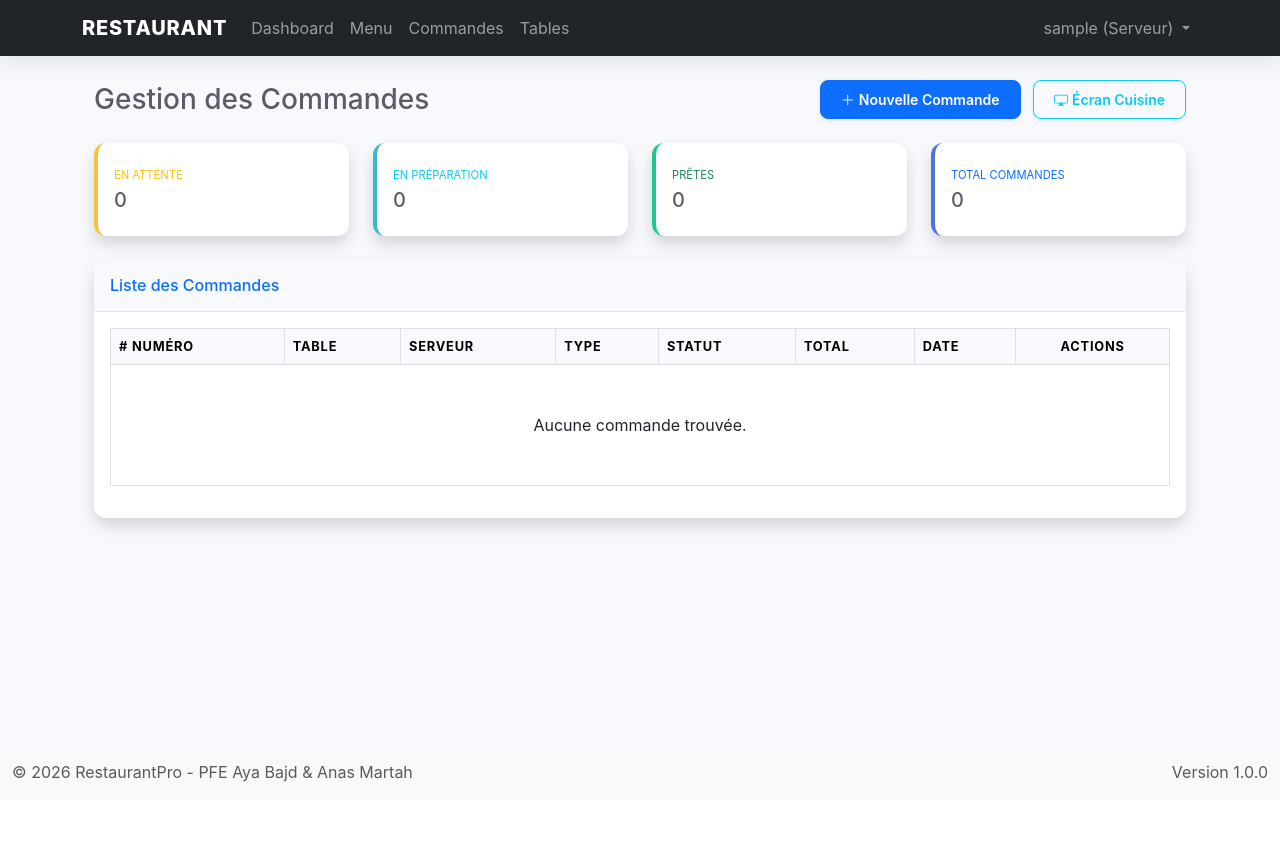
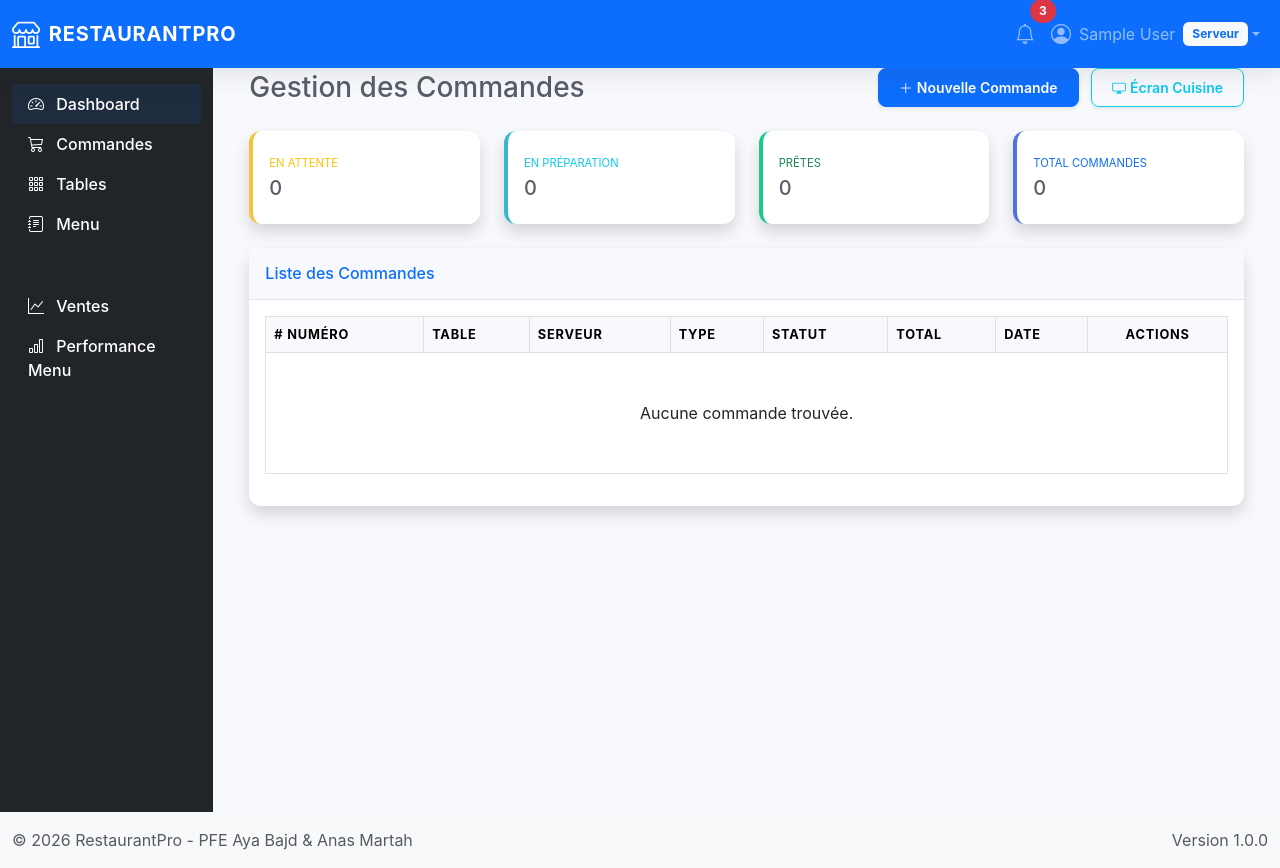
Before and after one commit to MedHatimFasih/restaurant-management, a Django app: page /orders/ in a window 1280 px wide. Before the commit the page ends 782 px from the top, so only its background shows below. Run offline with Django 5.2, Linux system fonts and the light colour scheme; the visitor is signed in with stand-in values (Sample User, id 1); data that the repository does not hold is empty; parts of the project's set-up code (start-up, migrations or seed data) failed here and were passed over.

Commit message:
Fix dashboard conflicts, database sync, and UI enhancements

```diff
--- a/restaurant_management/urls.py
+++ b/restaurant_management/urls.py
@@ -1,19 +1,3 @@
-"""
-URL configuration for restaurant_management project.
-
-The `urlpatterns` list routes URLs to views. For more information please see:
-    https://docs.djangoproject.com/en/6.0/topics/http/urls/
-Examples:
-Function views
-    1. Add an import:  from my_app import views
-    2. Add a URL to urlpatterns:  path('', views.home, name='home')
-Class-based views
-    1. Add an import:  from other_app.views import Home
-    2. Add a URL to urlpatterns:  path('', Home.as_view(), name='home')
-Including another URLconf
-    1. Import the include() function: from django.urls import include, path
-    2. Add a URL to urlpatterns:  path('blog/', include('blog.urls'))
-"""
 from django.contrib import admin
 from django.urls import path, include
 from django.conf import settings
@@ -21,13 +5,13 @@ from django.conf.urls.static import static
 
 urlpatterns = [
     path('admin/', admin.site.urls),
-    path('', include('apps.dashboard.urls', namespace='dashboard')),
     path('users/', include('apps.users.urls', namespace='users')),
-    path('orders/', include('apps.orders.urls', namespace='orders')),
     path('menu/', include('apps.menu.urls', namespace='menu')),
     path('tables/', include('apps.tables.urls', namespace='tables')),
+    path('orders/', include('apps.orders.urls', namespace='orders')),
+    path('dashboard/', include('apps.dashboard.urls', namespace='dashboard')),
+    path('', include('apps.dashboard.urls', namespace='home')),  # Utilisation d'un namespace unique
 ]
 
 if settings.DEBUG:
-    urlpatterns += static(settings.STATIC_URL, document_root=settings.STATIC_ROOT)
     urlpatterns += static(settings.MEDIA_URL, document_root=settings.MEDIA_ROOT)
--- a/templates/base.html
+++ b/templates/base.html
@@ -1,31 +1,68 @@
+{% load static %}
 <!DOCTYPE html>
 <html lang="fr">
 <head>
     <meta charset="UTF-8">
     <meta name="viewport" content="width=device-width, initial-scale=1.0">
     <title>{% block title %}Restaurant Management{% endblock %}</title>
+
+    <!-- Bootstrap 5 CSS -->
     <link href="https://cdn.jsdelivr.net/npm/bootstrap@5.3.0/dist/css/bootstrap.min.css" rel="stylesheet">
-    <link rel="stylesheet" href="https://cdn.jsdelivr.net/npm/bootstrap-icons@1.11.1/font/bootstrap-icons.css">
-    {% load static %}
-    <link rel="stylesheet" href="{% static 'css/style.css' %}">
+
+    <!-- Bootstrap Icons -->
+    <link rel="stylesheet" href="https://cdn.jsdelivr.net/npm/bootstrap-icons@1.11.0/font/bootstrap-icons.css">
+
+    <!-- Chart.js -->
+    <script src="https://cdn.jsdelivr.net/npm/chart.js@4.4.0/dist/chart.umd.min.js"></script>
+
+    <!-- Custom CSS -->
+    <link rel="stylesheet" href="{% static 'css/custom.css' %}">
+
+    {% block extra_css %}{% endblock %}
 </head>
 <body>
+    <!-- Navbar -->
     {% include 'includes/navbar.html' %}
 
-    <main class="container mt-4">
-        {% if messages %}
-            {% for message in messages %}
-                <div class="alert alert-{{ message.tags }}">{{ message }}</div>
-            {% endfor %}
-        {% endif %}
+    <div class="container-fluid">
+        <div class="row">
+            <!-- Sidebar -->
+            {% if user.is_authenticated %}
+            {% include 'includes/sidebar.html' %}
+            {% endif %}
 
-        {% block content %}
-        {% endblock %}
-    </main>
+            <!-- Main Content -->
+            <main class="{% if user.is_authenticated %}col-md-9 ms-sm-auto col-lg-10{% else %}col-12{% endif %} px-md-4">
+                <!-- Messages -->
+                {% if messages %}
+                <div class="mt-3">
+                    {% for message in messages %}
+                    <div class="alert alert-{{ message.tags }} alert-dismissible fade show" role="alert">
+                        {{ message }}
+                        <button type="button" class="btn-close" data-bs-dismiss="alert"></button>
+                    </div>
+                    {% endfor %}
+                </div>
+                {% endif %}
 
+                <!-- Page Content -->
+                {% block content %}{% endblock %}
+            </main>
+        </div>
+    </div>
+
+    <!-- Footer -->
     {% include 'includes/footer.html' %}
 
+    <!-- Bootstrap JS -->
     <script src="https://cdn.jsdelivr.net/npm/bootstrap@5.3.0/dist/js/bootstrap.bundle.min.js"></script>
-    <script src="{% static 'js/script.js' %}"></script>
+
+    <!-- jQuery (optionnel mais utile) -->
+    <script src="https://code.jquery.com/jquery-3.7.1.min.js"></script>
+
+    <!-- Custom JS -->
+    <script src="{% static 'js/custom.js' %}"></script>
+
+    {% block extra_js %}{% endblock %}
 </body>
 </html>
--- a/templates/dashboard/home.html
+++ b/templates/dashboard/home.html
@@ -7,7 +7,7 @@
 <div class="container-fluid animate-fade-in">
     <!-- Header -->
     <div class="d-sm-flex align-items-center justify-content-between mb-4">
-        <h1 class="h3 mb-0 text-gray-800">Tableau de Bord</h1>
+        <h1 class="h3 mb-0 text-gray-800">Tableau de bord</h1>
         <div class="d-none d-sm-inline-block">
             <a href="{% url 'dashboard:export_sales_csv' %}" class="btn btn-sm btn-primary shadow-sm">
                 <i class="bi bi-download fa-sm text-white-50 me-2"></i>Générer Rapport
--- a/templates/includes/navbar.html
+++ b/templates/includes/navbar.html
@@ -1,37 +1,63 @@
-<nav class="navbar navbar-expand-lg navbar-dark bg-dark">
-    <div class="container">
-        <a class="navbar-brand" href="/">Restaurant</a>
-        <button class="navbar-toggler" type="button" data-bs-toggle="collapse" data-bs-target="#navbarNav" aria-controls="navbarNav" aria-expanded="false" aria-label="Toggle navigation">
+{% load static %}
+<nav class="navbar navbar-expand-lg navbar-dark bg-primary sticky-top">
+    <div class="container-fluid">
+        <a class="navbar-brand d-flex align-items-center" href="{% url 'dashboard:home' %}">
+            <i class="bi bi-shop fs-3 me-2"></i>
+            <span class="fw-bold">RestaurantPro</span>
+        </a>
+
+        <button class="navbar-toggler" type="button" data-bs-toggle="collapse" data-bs-target="#navbarNav">
             <span class="navbar-toggler-icon"></span>
         </button>
+
         <div class="collapse navbar-collapse" id="navbarNav">
-            <ul class="navbar-nav me-auto">
-                {% if user.is_authenticated %}
-                <li class="nav-item"><a class="nav-link" href="{% url 'dashboard:home' %}">Dashboard</a></li>
-                <li class="nav-item"><a class="nav-link" href="{% url 'menu:menu_list' %}">Menu</a></li>
-                <li class="nav-item"><a class="nav-link" href="{% url 'orders:order_list' %}">Commandes</a></li>
-                <li class="nav-item"><a class="nav-link" href="{% url 'tables:table_list' %}">Tables</a></li>
-                {% if user.can_manage_users %}
-                <li class="nav-item"><a class="nav-link" href="{% url 'users:user_list' %}">Utilisateurs</a></li>
-                {% endif %}
-                {% endif %}
-            </ul>
+            {% if user.is_authenticated %}
             <ul class="navbar-nav ms-auto">
-                {% if user.is_authenticated %}
+                <!-- Notifications -->
                 <li class="nav-item dropdown">
-                    <a class="nav-link dropdown-toggle" href="#" id="navbarDropdown" role="button" data-bs-toggle="dropdown" aria-expanded="false">
-                        {{ user.username }} ({{ user.get_role_display }})
+                    <a class="nav-link position-relative" href="#" id="notificationsDropdown" role="button" data-bs-toggle="dropdown">
+                        <i class="bi bi-bell fs-5"></i>
+                        <span class="position-absolute top-0 start-100 translate-middle badge rounded-pill bg-danger">
+                            3
+                        </span>
                     </a>
-                    <ul class="dropdown-menu dropdown-menu-end" aria-labelledby="navbarDropdown">
-                        <li><a class="dropdown-item" href="{% url 'users:profile' %}"><i class="bi bi-person me-2"></i>Mon Profil</a></li>
+                    <ul class="dropdown-menu dropdown-menu-end" style="width: 300px;">
+                        <li><h6 class="dropdown-header">Notifications</h6></li>
+                        <li><a class="dropdown-item" href="#">
+                            <small class="text-muted">Il y a 5 min</small><br>
+                            Nouvelle commande - Table 5
+                        </a></li>
+                        <li><a class="dropdown-item" href="#">
+                            <small class="text-muted">Il y a 10 min</small><br>
+                            Réservation confirmée - 19h00
+                        </a></li>
                         <li><hr class="dropdown-divider"></li>
-                        <li><a class="dropdown-item" href="{% url 'users:logout' %}"><i class="bi bi-box-arrow-right me-2"></i>Déconnexion</a></li>
+                        <li><a class="dropdown-item text-center" href="#">Voir tout</a></li>
                     </ul>
                 </li>
-                {% else %}
-                <li class="nav-item"><a class="nav-link" href="{% url 'users:login' %}">Connexion</a></li>
-                {% endif %}
+
+                <!-- User Menu -->
+                <li class="nav-item dropdown">
+                    <a class="nav-link dropdown-toggle d-flex align-items-center" href="#" id="userDropdown" role="button" data-bs-toggle="dropdown">
+                        <i class="bi bi-person-circle fs-5 me-2"></i>
+                        <span>{{ user.get_full_name }}</span>
+                        <span class="badge bg-light text-primary ms-2">{{ user.get_role_display }}</span>
+                    </a>
+                    <ul class="dropdown-menu dropdown-menu-end">
+                        <li><a class="dropdown-item" href="{% url 'users:profile' %}">
+                            <i class="bi bi-person me-2"></i>Mon Profil
+                        </a></li>
+                        <li><a class="dropdown-item" href="{% url 'users:change_password' %}">
+                            <i class="bi bi-key me-2"></i>Changer mot de passe
+                        </a></li>
+                        <li><hr class="dropdown-divider"></li>
+                        <li><a class="dropdown-item text-danger" href="{% url 'users:logout' %}">
+                            <i class="bi bi-box-arrow-right me-2"></i>Déconnexion
+                        </a></li>
+                    </ul>
+                </li>
             </ul>
+            {% endif %}
         </div>
     </div>
 </nav>
--- /dev/null
+++ b/templates/includes/sidebar.html
@@ -0,0 +1,81 @@
+<nav id="sidebar" class="col-md-3 col-lg-2 d-md-block bg-dark sidebar collapse">
+    <div class="position-sticky pt-3">
+        <ul class="nav flex-column">
+            <li class="nav-item">
+                <a class="nav-link text-white active" href="{% url 'dashboard:home' %}">
+                    <i class="bi bi-speedometer2 me-2"></i>
+                    Dashboard
+                </a>
+            </li>
+            <li class="nav-item">
+                <a class="nav-link text-white" href="{% url 'orders:order_list' %}">
+                    <i class="bi bi-cart3 me-2"></i>
+                    Commandes
+                </a>
+            </li>
+            <li class="nav-item">
+                <a class="nav-link text-white" href="{% url 'tables:table_list' %}">
+                    <i class="bi bi-grid-3x3-gap me-2"></i>
+                    Tables
+                </a>
+            </li>
+            <li class="nav-item">
+                <a class="nav-link text-white" href="{% url 'menu:menu_list' %}">
+                    <i class="bi bi-journal-text me-2"></i>
+                    Menu
+                </a>
+            </li>
+            {% if user.can_manage_users %}
+            <li class="nav-item">
+                <a class="nav-link text-white" href="{% url 'users:user_list' %}">
+                    <i class="bi bi-people me-2"></i>
+                    Utilisateurs
+                </a>
+            </li>
+            {% endif %}
+        </ul>
+
+        <h6 class="sidebar-heading d-flex justify-content-between align-items-center px-3 mt-4 mb-1 text-muted text-uppercase">
+            <span>Rapports</span>
+        </h6>
+        <ul class="nav flex-column mb-2">
+            <li class="nav-item">
+                <a class="nav-link text-white" href="{% url 'dashboard:sales_report' %}">
+                    <i class="bi bi-graph-up me-2"></i>
+                    Ventes
+                </a>
+            </li>
+            <li class="nav-item">
+                <a class="nav-link text-white" href="{% url 'dashboard:menu_performance' %}">
+                    <i class="bi bi-bar-chart me-2"></i>
+                    Performance Menu
+                </a>
+            </li>
+        </ul>
+    </div>
+</nav>
+
+<style>
+#sidebar {
+    min-height: calc(100vh - 56px);
+    box-shadow: inset -1px 0 0 rgba(0, 0, 0, .1);
+}
+
+#sidebar .nav-link {
+    font-weight: 500;
+    color: #fff;
+}
+
+#sidebar .nav-link:hover {
+    background-color: rgba(255, 255, 255, .1);
+}
+
+#sidebar .nav-link.active {
+    color: #0d6efd;
+    background-color: rgba(13, 110, 253, .1);
+}
+
+.sidebar-heading {
+    font-size: .75rem;
+}
+</style>
```
Also changed, not shown: apps/users/models.py (+74 -19 lines), apps/users/migrations/0003_alter_customuser_options_customuser_created_at_and_more.py (added), static/css/custom.css (renamed from static/css/style.css), static/js/custom.js (renamed from static/js/script.js).
